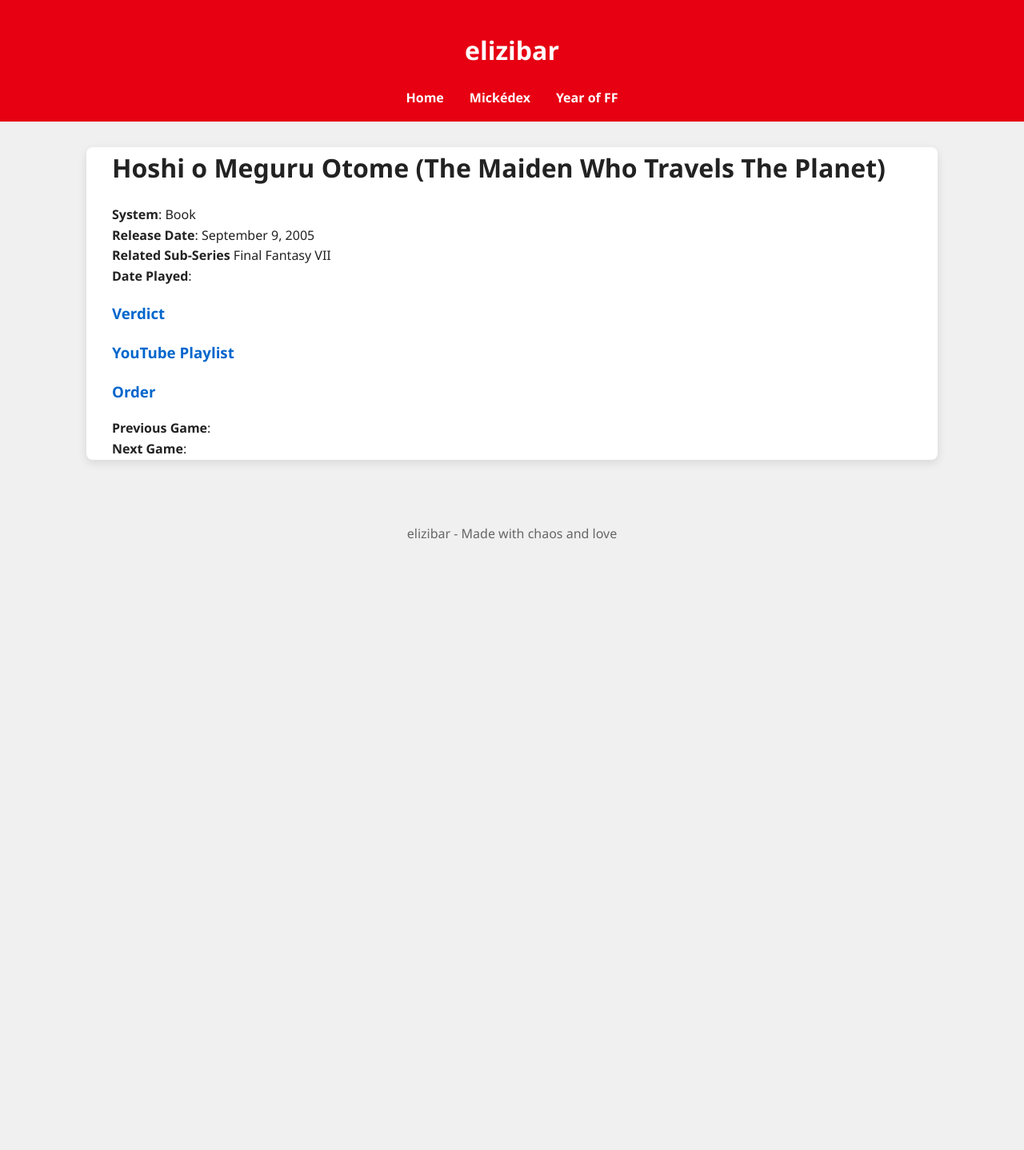
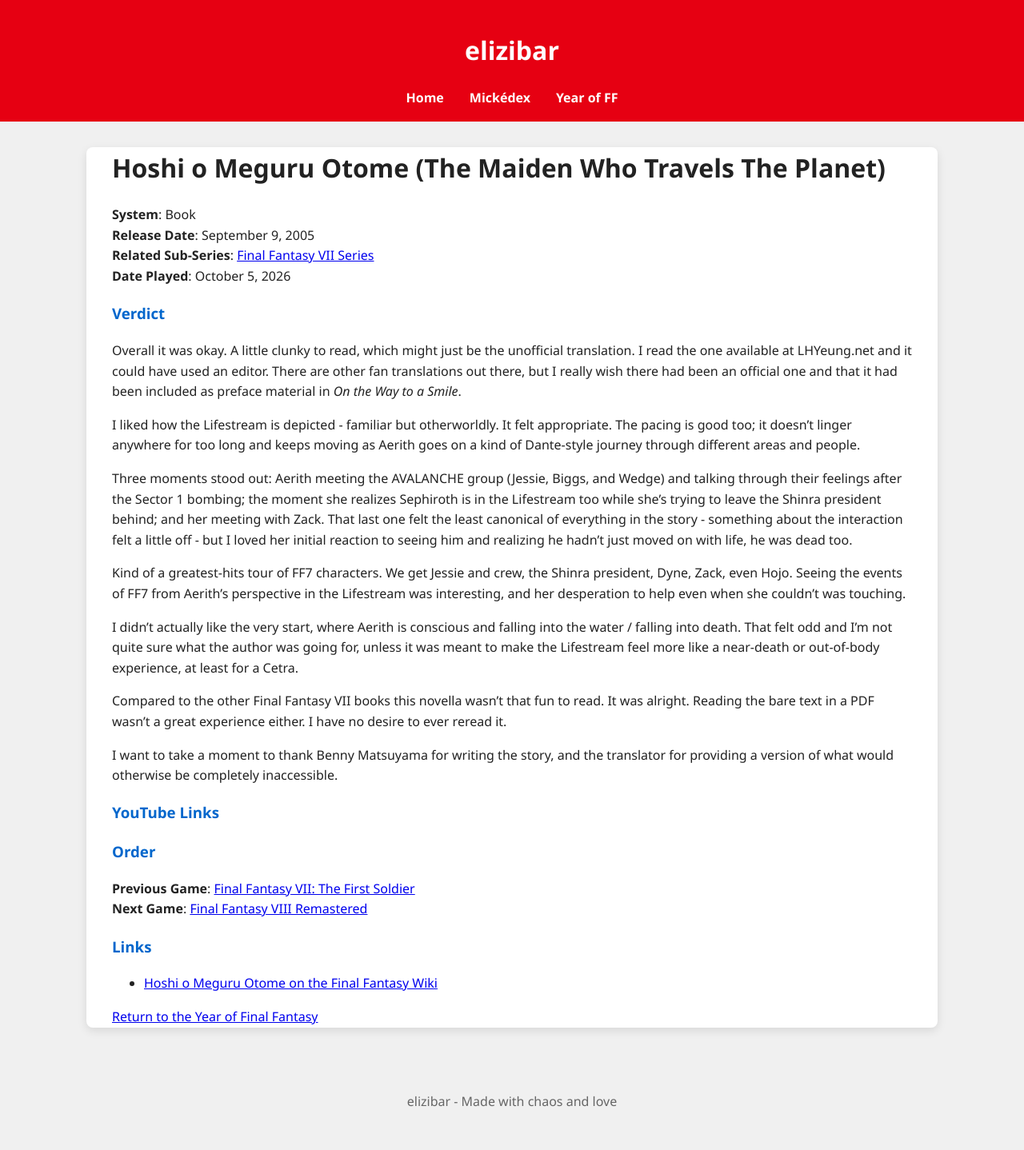
Before and after one commit to elizibar/elizibar.github.io, a Jekyll site: the page built from yearoffinalfantasy/FF7/ff7maiden.md, in a window 1280 px wide. Shown: the whole page at 80% size. Built offline with Jekyll 4.4.1, drawn with Linux system fonts in a browser that asks for light colours; before the commit the page ends 900 px from its top, so only the background shows below that.

Commit message:
Today's updates

```diff
--- a/yearoffinalfantasy/FF7/ff7maiden.md
+++ b/yearoffinalfantasy/FF7/ff7maiden.md
@@ -6,16 +6,35 @@
 
 # Hoshi o Meguru Otome (The Maiden Who Travels The Planet)
 
-**System**:  Book
-**Release Date**:  September 9, 2005
-**Related Sub-Series**  Final Fantasy VII
-**Date Played**:
+**System**: Book
+**Release Date**: September 9, 2005
+**Related Sub-Series**: [Final Fantasy VII Series](/yearoffinalfantasy/ff7series/)
+**Date Played**: October 5, 2026
 
 ### Verdict
 
+Overall it was okay. A little clunky to read, which might just be the unofficial translation. I read the one available at LHYeung.net and it could have used an editor. There are other fan translations out there, but I really wish there had been an official one and that it had been included as preface material in *On the Way to a Smile*.
 
-### YouTube Playlist
+I liked how the Lifestream is depicted - familiar but otherworldly. It felt appropriate. The pacing is good too; it doesn't linger anywhere for too long and keeps moving as Aerith goes on a kind of Dante-style journey through different areas and people.
+
+Three moments stood out: Aerith meeting the AVALANCHE group (Jessie, Biggs, and Wedge) and talking through their feelings after the Sector 1 bombing; the moment she realizes Sephiroth is in the Lifestream too while she's trying to leave the Shinra president behind; and her meeting with Zack. That last one felt the least canonical of everything in the story - something about the interaction felt a little off - but I loved her initial reaction to seeing him and realizing he hadn't just moved on with life, he was dead too.
+
+Kind of a greatest-hits tour of FF7 characters. We get Jessie and crew, the Shinra president, Dyne, Zack, even Hojo. Seeing the events of FF7 from Aerith's perspective in the Lifestream was interesting, and her desperation to help even when she couldn't was touching.
+
+I didn't actually like the very start, where Aerith is conscious and falling into the water / falling into death. That felt odd and I'm not quite sure what the author was going for, unless it was meant to make the Lifestream feel more like a near-death or out-of-body experience, at least for a Cetra.
+
+Compared to the other Final Fantasy VII books this novella wasn't that fun to read. It was alright. Reading the bare text in a PDF wasn't a great experience either. I have no desire to ever reread it.
+
+I want to take a moment to thank Benny Matsuyama for writing the story, and the translator for providing a version of what would otherwise be completely inaccessible.
+
+### YouTube Links
 
 ### Order
-**Previous Game**:  [](/yearoffinalfantasy//)
-**Next Game**:  [](/yearoffinalfantasy//)
+**Previous Game**: [Final Fantasy VII: The First Soldier](/yearoffinalfantasy/ff7firstsoldier/)
+**Next Game**: [Final Fantasy VIII Remastered](/yearoffinalfantasy/ff8r/)
+
+### Links
+
+- [Hoshi o Meguru Otome on the Final Fantasy Wiki](https://finalfantasy.fandom.com/wiki/Hoshi_o_Meguru_Otome)
+
+[Return to the Year of Final Fantasy](/yearoffinalfantasy/)
```
Also changed, not shown: yearoffinalfantasy/FF7/ff7first.md (+1 -1 lines), yearoffinalfantasy/FF8/ff8.md (+1 -1 lines), yearoffinalfantasy/FFT/fftic.md (added, +21 -0 lines).
